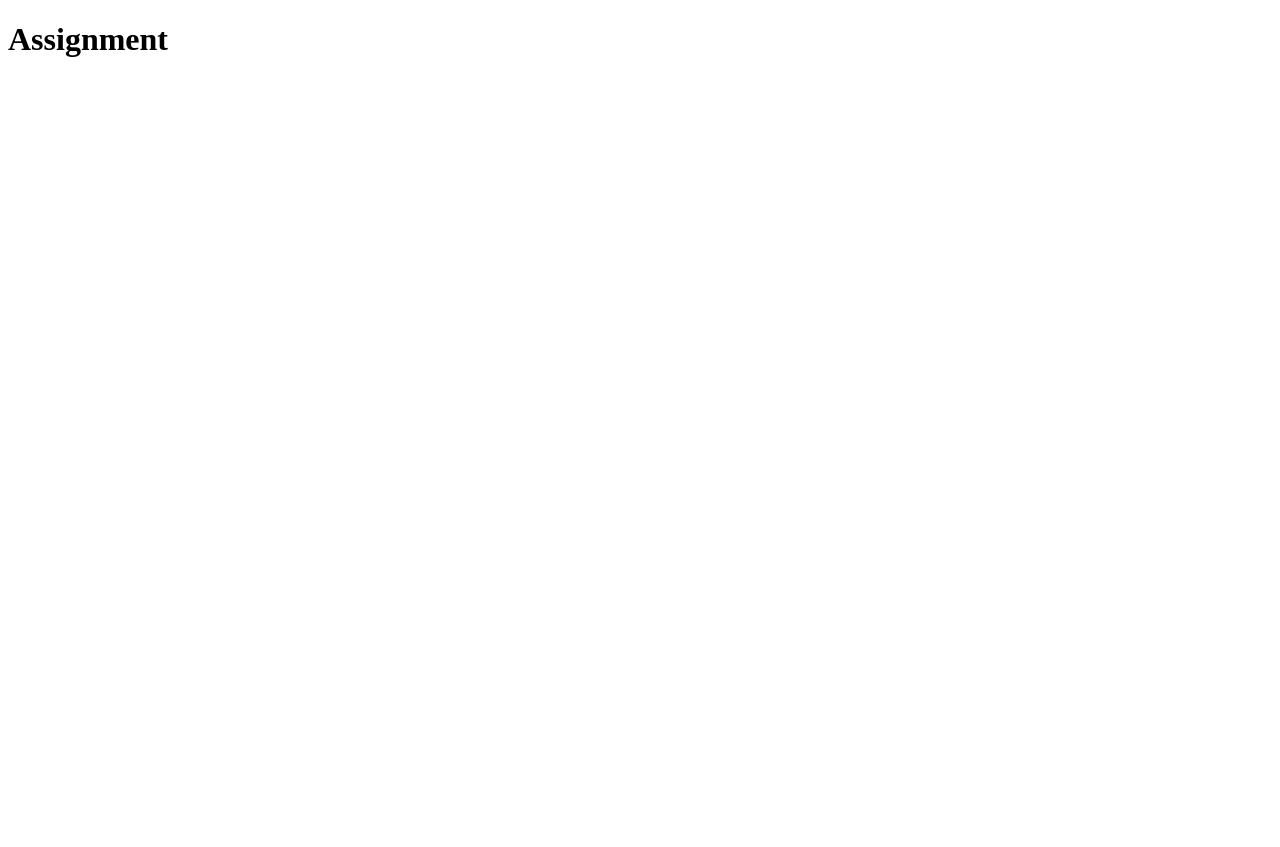
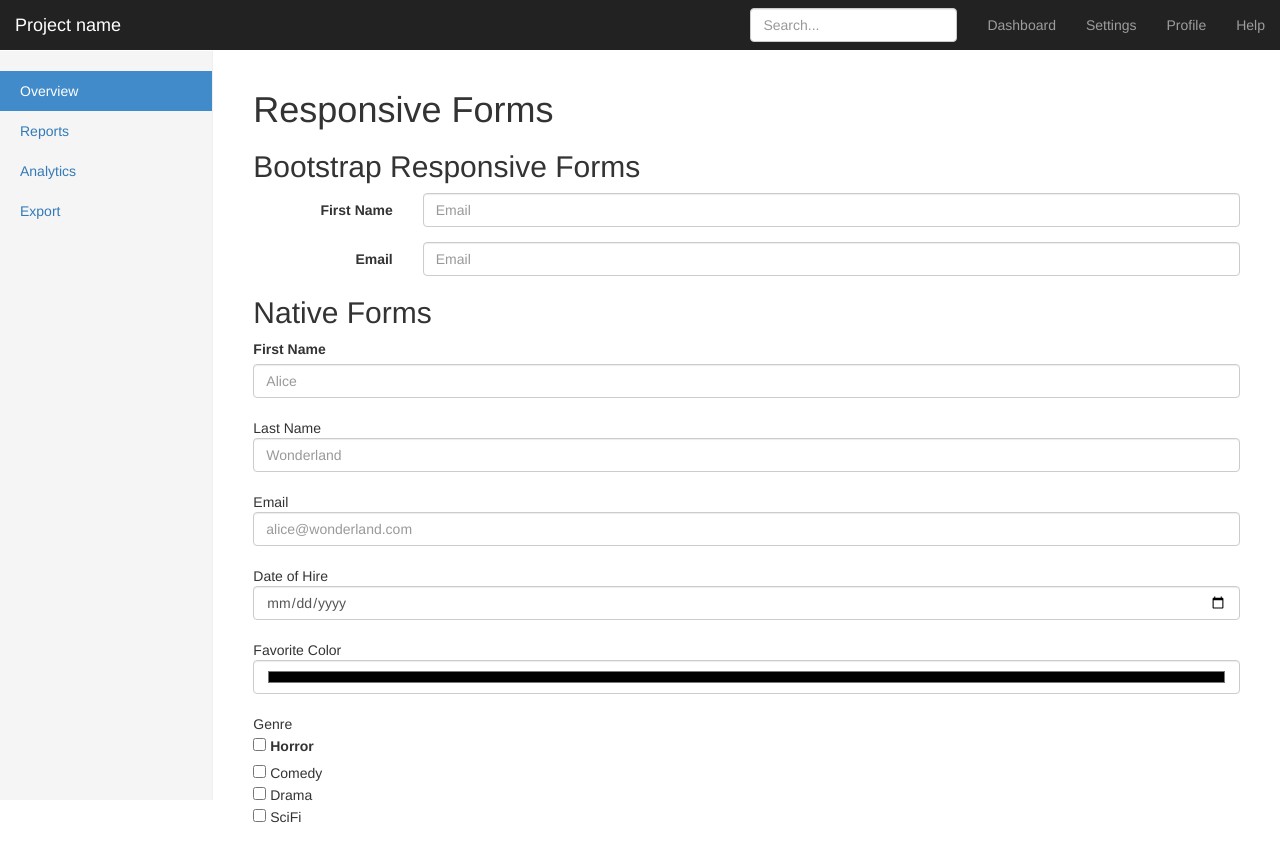
Before and after one commit to abhinavmaurya/WebDevSpring2016, a website: page public/assignment/index.html in a window 1280 px wide. Before the commit the page ends 800 px from the top, so only its background shows below. Drawn offline with nearby package versions, Linux system fonts and the light colour scheme; files that its build step writes are made by us from their sources.

Commit message:
assignment beginning

```diff
--- /dev/null
+++ b/public/assignment/css/dashboard.css
@@ -0,0 +1,105 @@
+/*
+ * Base structure
+ */
+
+/* Move down content because we have a fixed navbar that is 50px tall */
+body {
+    padding-top: 50px;
+}
+
+
+/*
+ * Global add-ons
+ */
+
+.sub-header {
+    padding-bottom: 10px;
+    border-bottom: 1px solid #eee;
+}
+
+/*
+ * Top navigation
+ * Hide default border to remove 1px line.
+ */
+.navbar-fixed-top {
+    border: 0;
+}
+
+/*
+ * Sidebar
+ */
+
+/* Hide for mobile, show later */
+.sidebar {
+    display: none;
+}
+@media (min-width: 768px) {
+    .sidebar {
+        position: fixed;
+        top: 51px;
+        bottom: 0;
+        left: 0;
+        z-index: 1000;
+        display: block;
+        padding: 20px;
+        overflow-x: hidden;
+        overflow-y: auto; /* Scrollable contents if viewport is shorter than content. */
+        background-color: #f5f5f5;
+        border-right: 1px solid #eee;
+    }
+}
+
+/* Sidebar navigation */
+.nav-sidebar {
+    margin-right: -21px; /* 20px padding + 1px border */
+    margin-bottom: 20px;
+    margin-left: -20px;
+}
+.nav-sidebar > li > a {
+    padding-right: 20px;
+    padding-left: 20px;
+}
+.nav-sidebar > .active > a,
+.nav-sidebar > .active > a:hover,
+.nav-sidebar > .active > a:focus {
+    color: #fff;
+    background-color: #428bca;
+}
+
+
+/*
+ * Main content
+ */
+
+.main {
+    padding: 20px;
+}
+@media (min-width: 768px) {
+    .main {
+        padding-right: 40px;
+        padding-left: 40px;
+    }
+}
+.main .page-header {
+    margin-top: 0;
+}
+
+
+/*
+ * Placeholder dashboard ideas
+ */
+
+.placeholders {
+    margin-bottom: 30px;
+    text-align: center;
+}
+.placeholders h4 {
+    margin-bottom: 0;
+}
+.placeholder {
+    margin-bottom: 20px;
+}
+.placeholder img {
+    display: inline-block;
+    border-radius: 50%;
+}
--- a/public/assignment/index.html
+++ b/public/assignment/index.html
@@ -1,10 +1,123 @@
 <!DOCTYPE html>
 <html lang="en">
 <head>
-    <meta charset="UTF-8">
-    <title>Assignemnt</title>
+    <meta charset="utf-8">
+    <meta http-equiv="X-UA-Compatible" content="IE=edge">
+    <meta name="viewport" content="width=device-width, initial-scale=1">
+    <!-- The above 3 meta tags *must* come first in the head; any other head content must come *after* these tags -->
+    <meta name="description" content="">
+    <meta name="author" content="">
+    <link rel="icon" href="../../favicon.ico">
+
+    <title>Responsive Forms</title>
+
+    <!-- Bootstrap core CSS -->
+    <link href="https://maxcdn.bootstrapcdn.com/bootstrap/3.3.6/css/bootstrap.min.css" rel="stylesheet">
+
+    <!-- Custom styles for this template -->
+    <link href="dashboard.css" rel="stylesheet">
+
 </head>
+
 <body>
-<h1>Assignment</h1>
+
+<nav class="navbar navbar-inverse navbar-fixed-top">
+    <div class="container-fluid">
+        <div class="navbar-header">
+            <button type="button" class="navbar-toggle collapsed" data-toggle="collapse" data-target="#navbar" aria-expanded="false" aria-controls="navbar">
+                <span class="sr-only">Toggle navigation</span>
+                <span class="icon-bar"></span>
+                <span class="icon-bar"></span>
+                <span class="icon-bar"></span>
+            </button>
+            <a class="navbar-brand" href="#">Project name</a>
+        </div>
+        <div id="navbar" class="navbar-collapse collapse">
+            <ul class="nav navbar-nav navbar-right">
+                <li><a href="#">Dashboard</a></li>
+                <li><a href="#">Settings</a></li>
+                <li><a href="#">Profile</a></li>
+                <li><a href="#">Help</a></li>
+            </ul>
+            <form class="navbar-form navbar-right">
+                <input type="text" class="form-control" placeholder="Search...">
+            </form>
+        </div>
+    </div>
+</nav>
+
+<div class="container-fluid">
+    <div class="row">
+        <div class="col-sm-3 col-md-2 sidebar">
+            <ul class="nav nav-sidebar">
+                <li class="active"><a href="#">Overview <span class="sr-only">(current)</span></a></li>
+                <li><a href="#">Reports</a></li>
+                <li><a href="#">Analytics</a></li>
+                <li><a href="#">Export</a></li>
+            </ul>
+        </div>
+        <div class="col-sm-9 col-sm-offset-3 col-md-10 col-md-offset-2 main">
+            <h1>Responsive Forms</h1>
+
+            <h2>Bootstrap Responsive Forms</h2>
+
+
+            <form class="form-horizontal">
+                <div class="form-group">
+                    <label for="firsName" class="col-sm-2 control-label">First Name</label>
+                    <div class="col-sm-10">
+                        <input type="text" class="form-control" id="firsName" placeholder="Email">
+                    </div>
+                </div>
+                <div class="form-group">
+                    <label for="inputEmail3" class="col-sm-2 control-label">Email</label>
+                    <div class="col-sm-10">
+                        <input type="email" class="form-control" id="inputEmail3" placeholder="Email">
+                    </div>
+                </div>
+            </form>
+
+            <h2>Native Forms</h2>
+
+            <form>
+                <label for="fName">First Name</label>
+                <input id="fName" class="form-control" type="text" placeholder="Alice">
+                <br/>
+                Last Name
+                <input class="form-control" type="text" placeholder="Wonderland">
+                <br/>
+                Email
+                <input class="form-control" type="email" placeholder="alice@wonderland.com">
+                <br/>
+                Date of Hire
+                <input class="form-control" type="date" placeholder="1/1/2008">
+                <br/>
+                Favorite Color
+                <input class="form-control" type="color"/>
+                <br/>
+                Genre
+                <br/>
+
+                <label>
+                    <input type="checkbox"> Horror
+                </label>
+
+                <br/>
+                <input type="checkbox"> Comedy
+                <br/>
+                <input type="checkbox"> Drama
+                <br/>
+                <input type="checkbox"> SciFi
+            </form>
+
+        </div>
+    </div>
+</div>
+
+<!-- Bootstrap core JavaScript
+================================================== -->
+<!-- Placed at the end of the document so the pages load faster -->
+<script src="https://ajax.googleapis.com/ajax/libs/jquery/1.11.3/jquery.min.js"></script>
+<script src="https://maxcdn.bootstrapcdn.com/bootstrap/3.3.6/js/bootstrap.min.js"></script>
 </body>
 </html>
```
